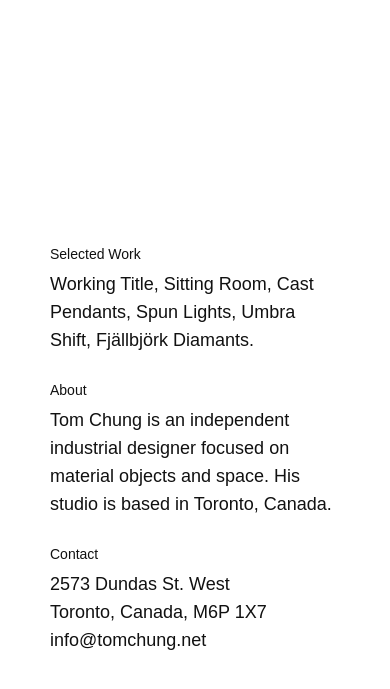
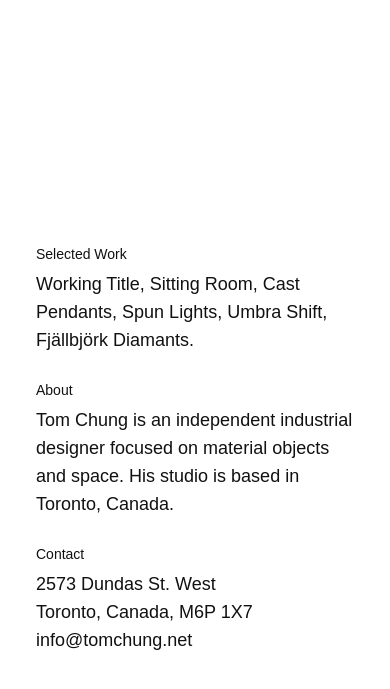
Before and after one commit to tomchung/tomchung.github.io, a Jekyll site: the page built from index.html, in a window 390 px wide. Shown: the top 689 px of the page. Built offline with Jekyll 4.4.1, drawn with Linux system fonts in a browser that asks for light colours; Markdown is read by kramdown in place of the engine named in the settings.

Commit message:
Second round of responsive changes.

```diff
--- a/public/css/tomchung.css
+++ b/public/css/tomchung.css
@@ -52,6 +52,8 @@ a:hover {
 	position: relative;
 	z-index: 1000;
 	background-color: white;
+	order: 1;
+	-webkit-order: 1;
 }
 
 .left-column.centered,
@@ -126,6 +128,7 @@ p.projects span:last-child::after {
 	width: 60vw;
 	background-color: #111;
 	position: relative;
+	order: 2;
 }
 
 .right-column .cover-image {
@@ -197,7 +200,7 @@ p.projects span:last-child::after {
 
 }
 
-@media only screen and (max-width: 1024px) {
+@media only screen and (max-width: 1023px) {
 
 	#content {
 		display: block;
@@ -219,6 +222,38 @@ p.projects span:last-child::after {
 
 }
 
+@media only screen and (max-width: 414px) {
+
+	.left-column.centered,
+	.sticky-column {
+		padding: 0 36px;
+	}
+
+	.content-wrap {
+		padding: 36px 0;
+	}
+
+	.gallery {
+		padding: 10px 0 0 10px;
+	}
+
+	.gallery .image {
+		margin-bottom: 10px;
+		padding-right: 10px;
+	}
+}
+
+@media only screen and (max-width: 320px) {
+	.left-column.centered,
+	.sticky-column {
+		padding: 0 10px;
+	}
+
+	.content-wrap {
+		padding: 36px 0 10px;
+	}
+}
+
 @supports not ((position: sticky) or (position: -webkit-sticky)) {
 
 	#content *:not(html) {
```
Also changed, not shown: 1 other file.
